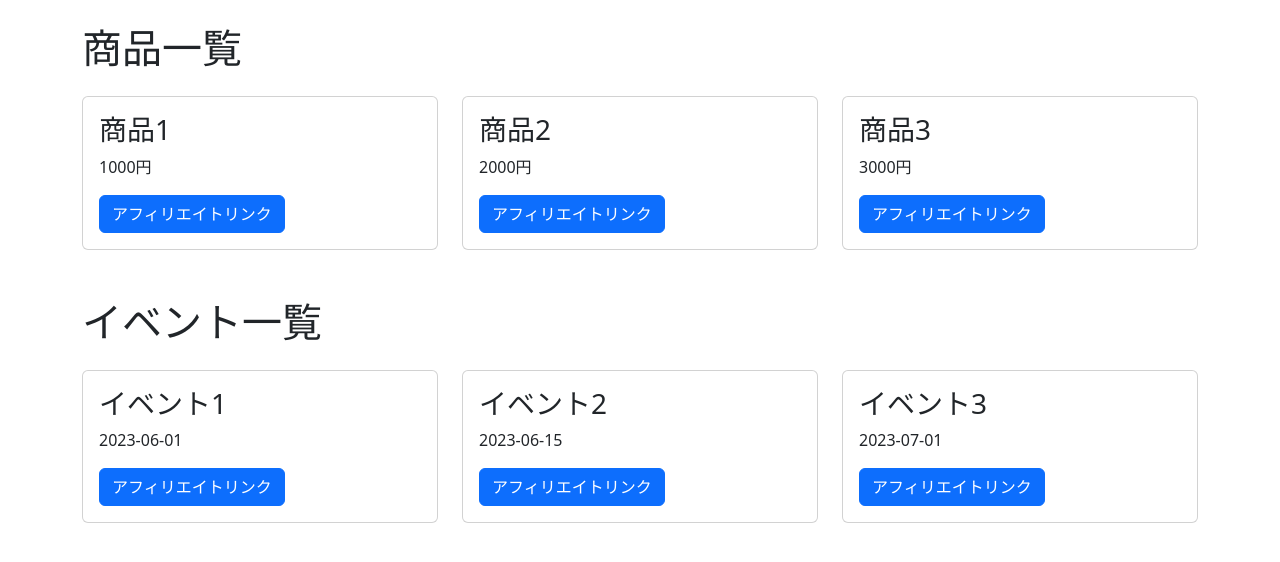
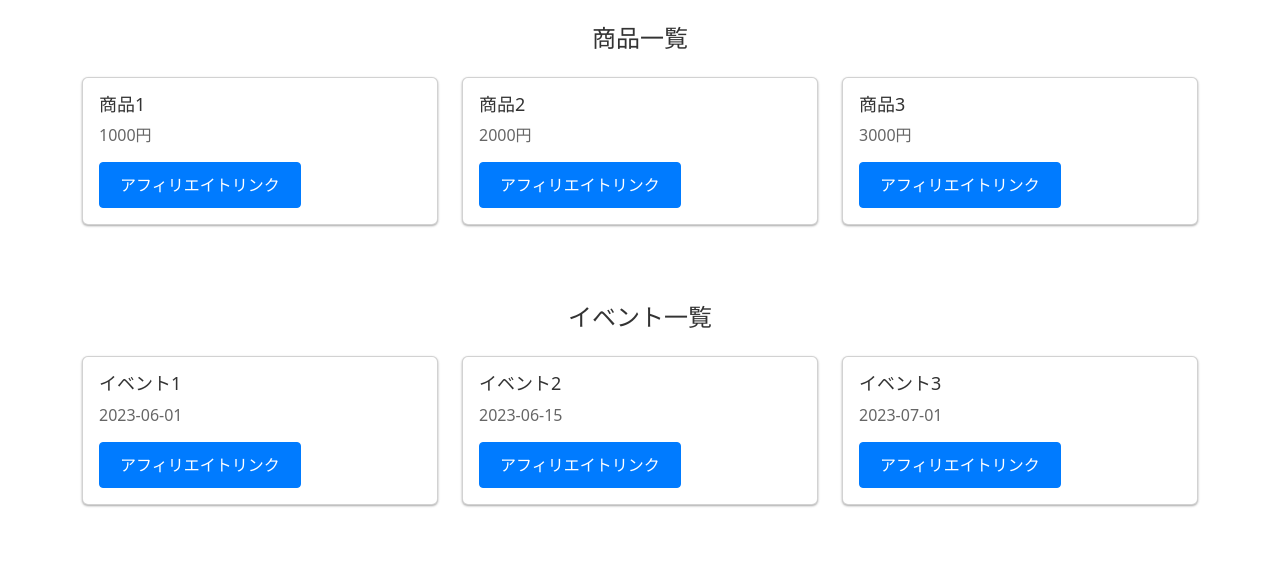
Before and after one commit to taboopython/app, a Vue app in the folder frontend/: page / in a window 1280 px wide. Shown: the top 562 px of the page. Built offline with nearby package versions, Linux system fonts and the light colour scheme; the HTML template or start-up script is replaced by a standard one.

Commit message:
mod deployment4

```diff
--- a/frontend/src/App.vue
+++ b/frontend/src/App.vue
@@ -86,8 +86,86 @@
 </script>
 
 <style>
+  body {
+    background-color: #f5f5f5;
+  }
+
+  .container {
+    max-width: 960px;
+    margin: 0 auto;
+    padding: 0 15px;
+  }
+
+  h1.my-4 {
+    font-size: 24px;
+    color: #333;
+    margin-bottom: 30px;
+    text-align: center;
+  }
+
+  .row {
+    display: flex;
+    flex-wrap: wrap;
+    margin-right: -15px;
+    margin-left: -15px;
+  }
+
+  .col-md-4 {
+    width: 33.333333%;
+    padding: 0 15px;
+    margin-bottom: 30px;
+  }
+
+  .card {
+    border: none;
+    border-radius: 4px;
+    box-shadow: 0 1px 3px rgba(0,0,0,.12), 0 1px 2px rgba(0,0,0,.24);
+    transition: all .3s cubic-bezier(.25,.8,.25,1);
+    background-color: #fff;
+  }
+
+  .card:hover {
+    box-shadow: 0 3px 6px rgba(0,0,0,.16), 0 3px 6px rgba(0,0,0,.23);
+  }
+
+  .card-body {
+    padding: 15px;
+  }
+
+  .card-title {
+    font-size: 18px;
+    color: #333;
+    margin-bottom: 10px;
+  }
+
+  .card-text {
+    font-size: 16px;
+    color: #666;
+    margin-bottom: 15px;
+  }
+
+  .btn.btn-primary {
+    background-color: #007bff;
+    border-color: #007bff;
+    color: #fff;
+    padding: 10px 20px;
+    text-align: center;
+    vertical-align: middle;
+    cursor: pointer;
+    border-radius: 4px;
+    text-decoration: none;
+    transition: all .3s ease-in-out;
+  }
+
+  .btn.btn-primary:hover {
+    background-color: #0056b3;
+    border-color: #004c99;
+  }
+
   .qrcode {
     width: 200px;
     height: 200px;
+    margin: 0 auto;
+    display: block;
   }
 </style>
```
